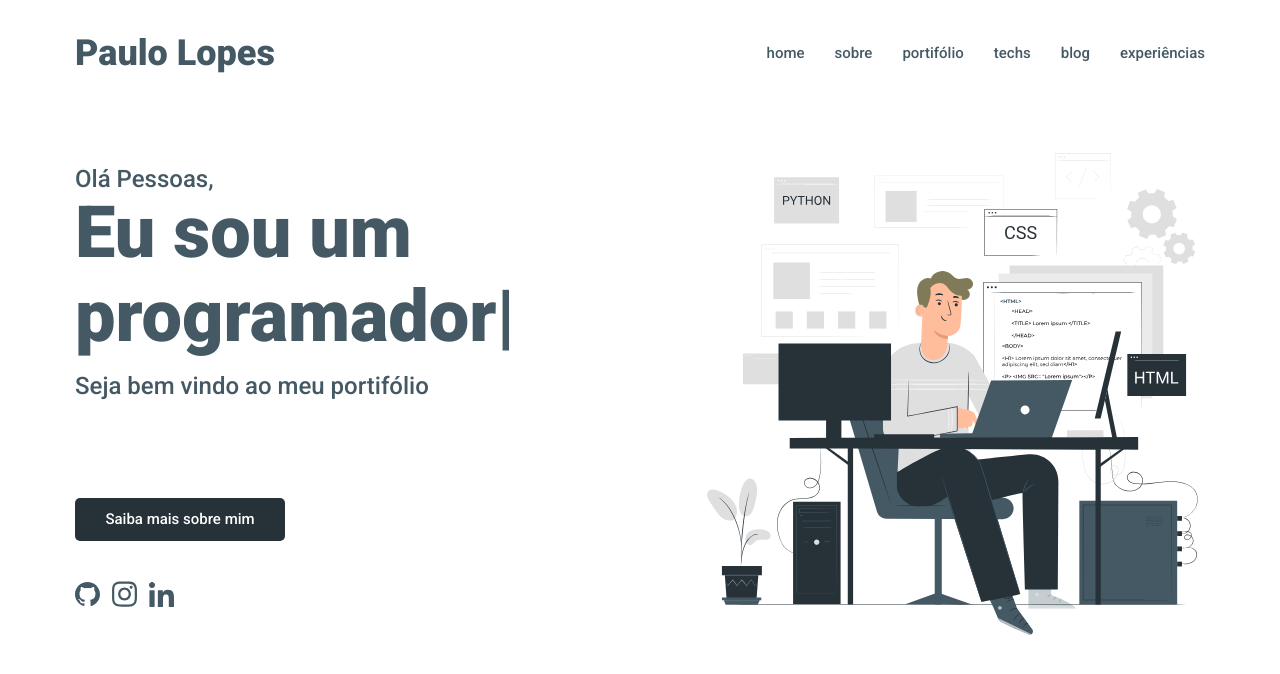
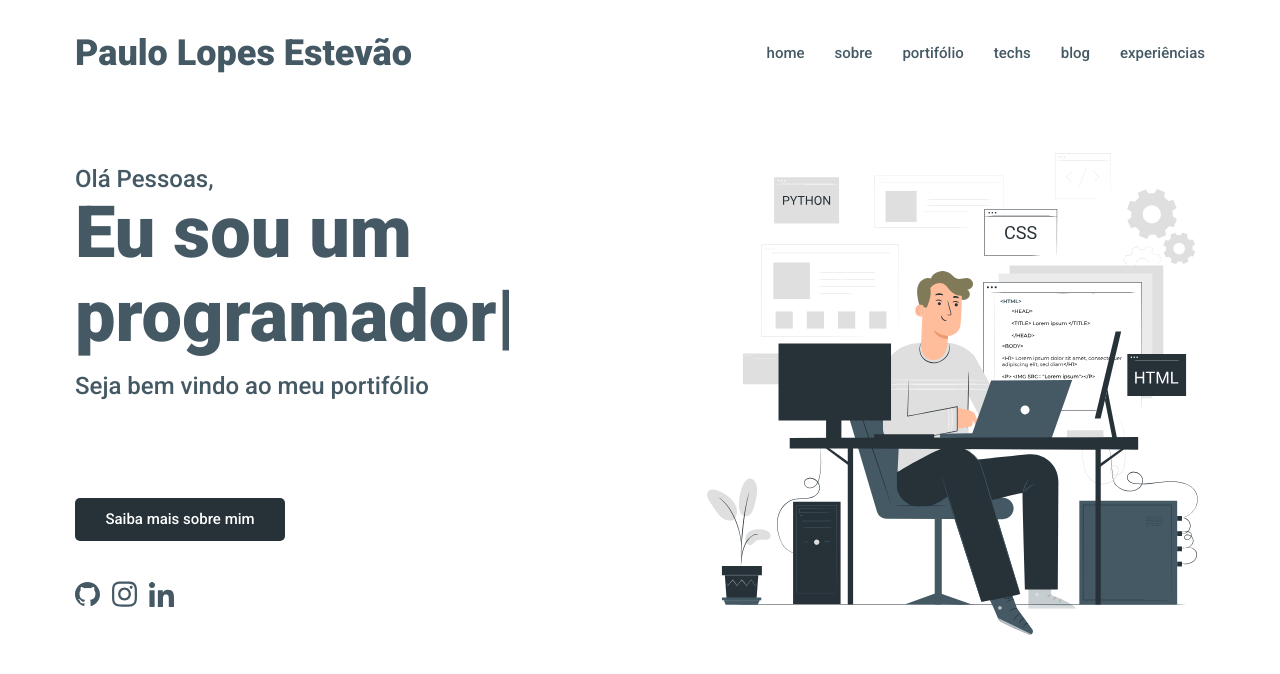
Before and after one commit to Edson2001/PauloPortifolio, a Vue app: page / in a window 1280 px wide. Shown: the top 674 px of the page. Built offline with nearby package versions, Linux system fonts and the light colour scheme.

Commit message:
style: rename my name

```diff
--- a/src/components/Menu.vue
+++ b/src/components/Menu.vue
@@ -2,7 +2,7 @@
 
     <nav class="menu">
         <h1>
-            <a href="">Paulo Lopes</a>
+            <a href="">Paulo Lopes Estevão</a>
         </h1>
         <div class="menuMobile"></div>
         <ul>
```
